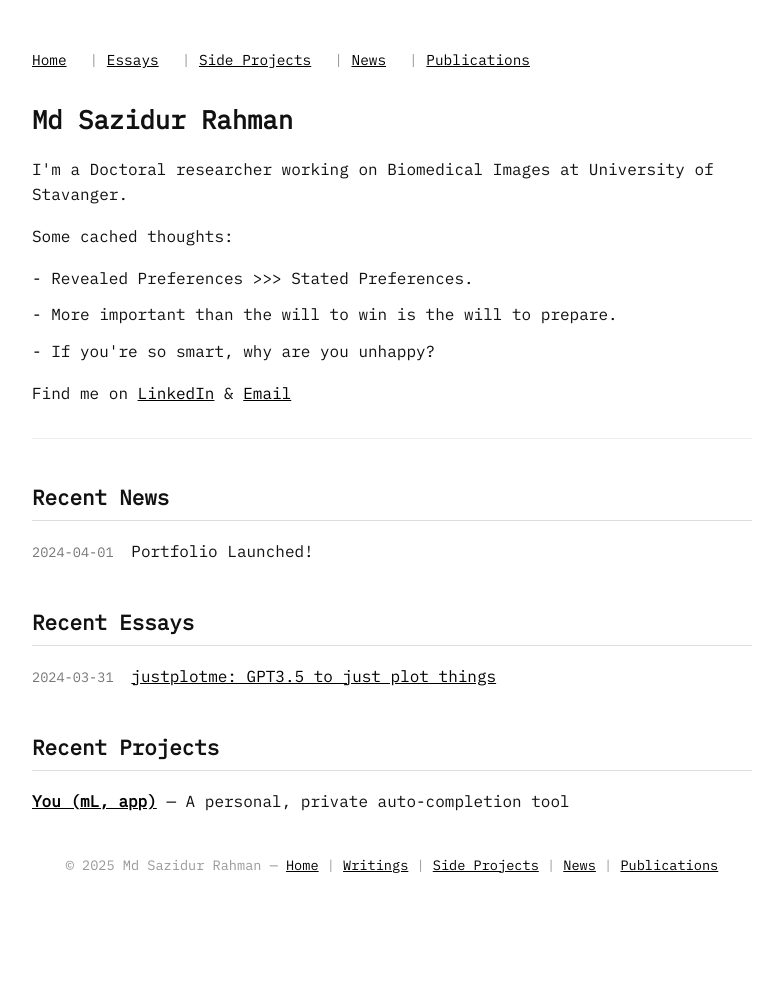
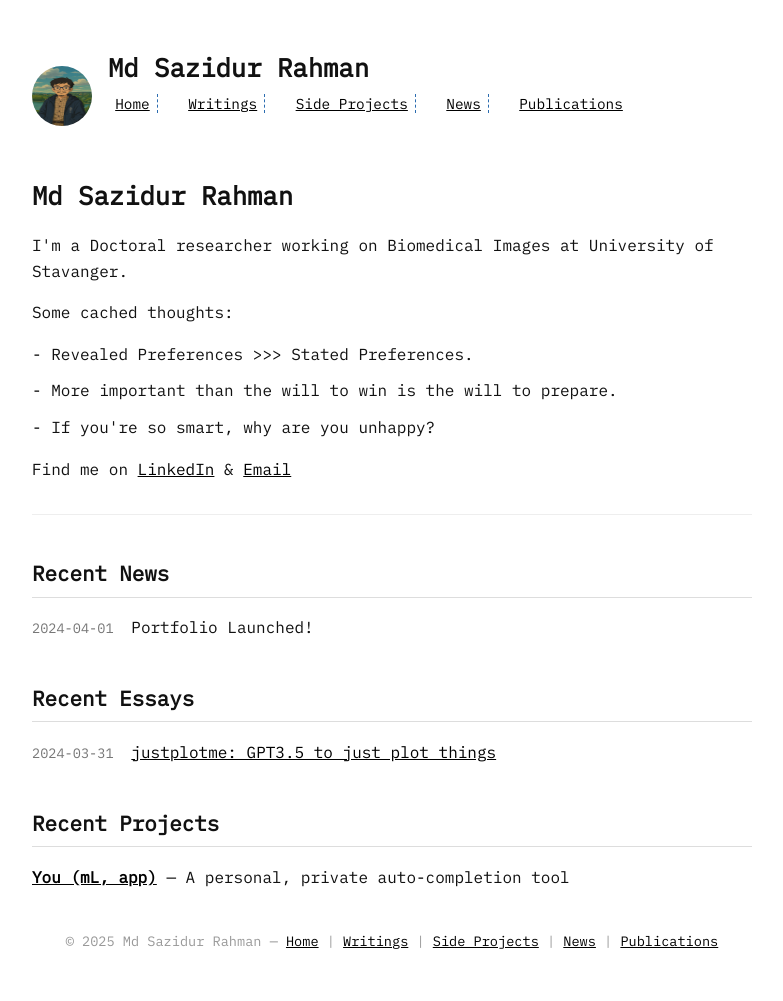
Before and after one commit to yokko123/yokko123.github.io, a Jekyll site: the page built from index.html, in a window 1280 px wide. Shown: the whole page, without its empty margins (248-1031 px from the left). Built offline with Jekyll 4.4.1, drawn with Linux system fonts in a browser that asks for light colours; before the commit the page ends 925 px from its top, so only the background shows below that.

Commit message:
adding avatar

```diff
--- a/_layouts/default.html
+++ b/_layouts/default.html
@@ -1,4 +1,4 @@
-<!DOCTYPE html>
+<!-- <!DOCTYPE html>
 <html lang="en">
 <head>
   <meta charset="UTF-8">
@@ -21,4 +21,71 @@
     </p>
   </footer>
 </body>
+</html> -->
+<!DOCTYPE html>
+<html lang="en">
+<head>
+  <meta charset="UTF-8">
+  <title>{{ page.title }} — Md Sazidur Rahman</title>
+  <link href="https://fonts.googleapis.com/css2?family=IBM+Plex+Mono&display=swap" rel="stylesheet">
+  <link rel="stylesheet" href="/style.css">
+  <style>
+    .header {
+      display: flex;
+      align-items: center;
+      gap: 1em;
+      margin-bottom: 2em;
+    }
+    .header img {
+      width: 60px;
+      height: 60px;
+      border-radius: 50%;
+    }
+    .header-title {
+      display: flex;
+      flex-direction: column;
+      gap: 0.2em;
+    }
+    .nav a {
+      padding: 0 0.5em;
+      border-right: 1px dashed #2b6cb0;
+      text-decoration: underline;
+      color: #000;
+    }
+    .nav a:last-child {
+      border-right: none;
+    }
+  </style>
+</head>
+<body>
+
+  <div class="header">
+    <img src="/avatar.jpeg" alt="Avatar of Md Sazidur Rahman">
+    <div class="header-title">
+      <h1 style="margin: 0;">Md Sazidur Rahman</h1>
+      <div class="nav">
+        <a href="/">Home</a>
+        <a href="/essays">Writings</a>
+        <a href="/projects">Side Projects</a>
+        <a href="/news">News</a>
+        <a href="/publications">Publications</a>
+      </div>
+    </div>
+  </div>
+
+  <main>
+    {{ content }}
+  </main>
+
+  <footer>
+    <p class="footer">&copy; {{ site.time | date: "%Y" }} Md Sazidur Rahman —
+      <a href="/">Home</a> |
+      <a href="/essays">Writings</a> |
+      <a href="/projects">Side Projects</a> |
+      <a href="/news">News</a> |
+      <a href="/publications">Publications</a>
+    </p>
+  </footer>
+
+</body>
 </html>
```
Also changed, not shown: avatar.jpeg (added).
